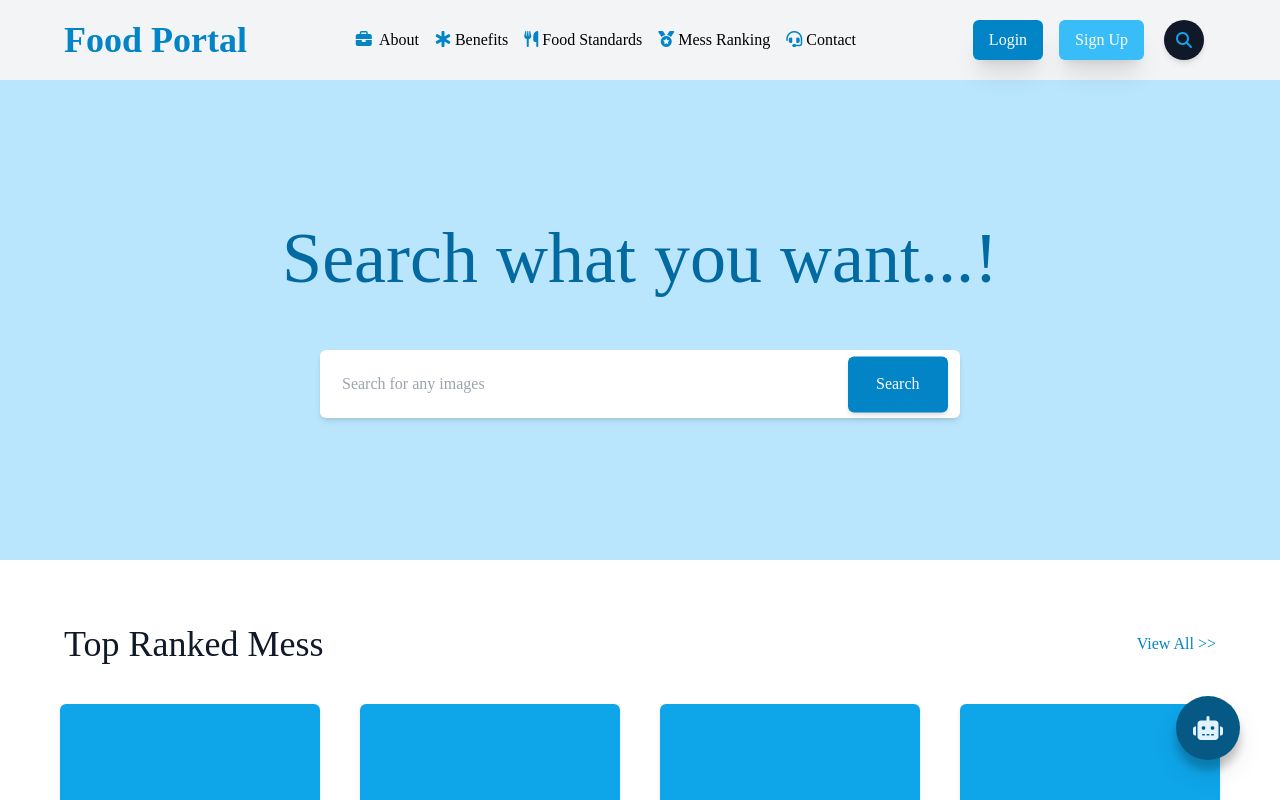
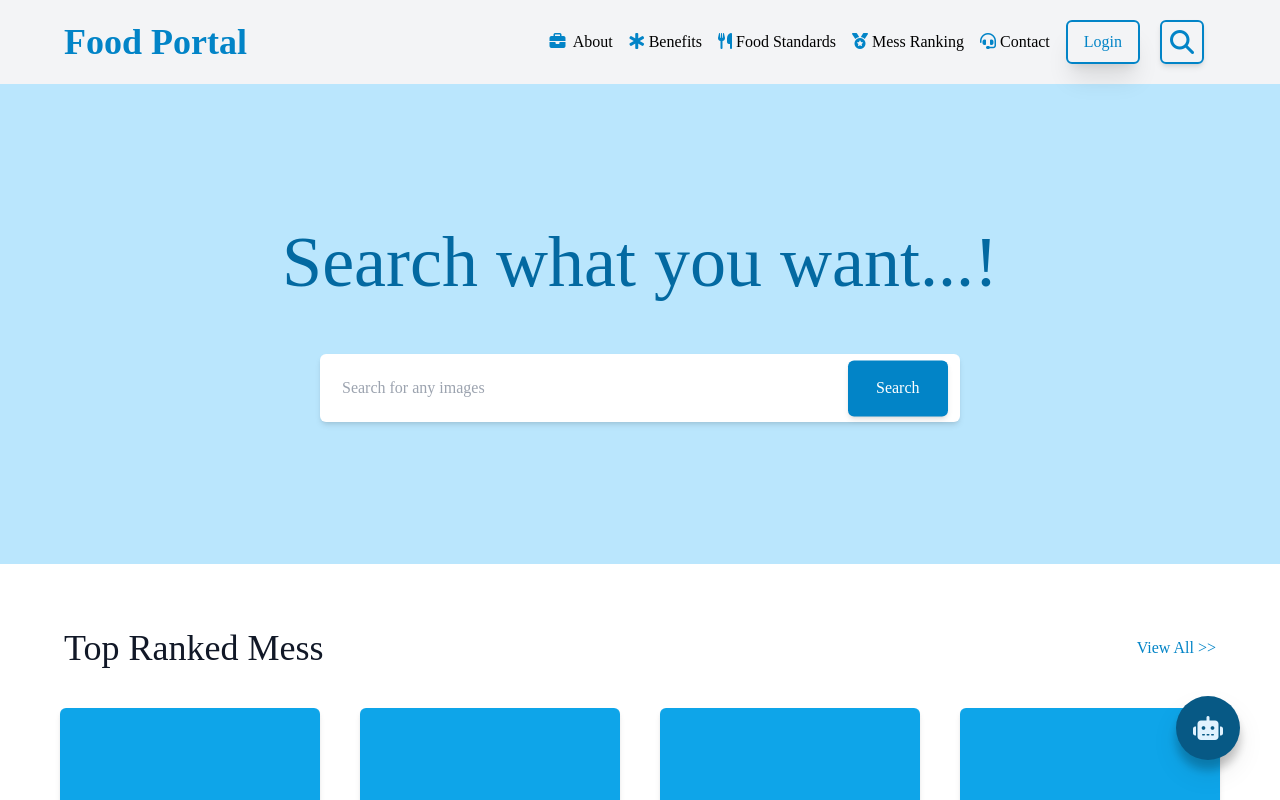
Before and after one commit to Youth-Avenue-2021/Food_Portal, a React (Create React App) app: page / in a window 1280 px wide. Shown: the top 800 px of the page. Built offline with nearby package versions, Linux system fonts and the light colour scheme; a web font is replaced by a local one.

Commit message:
Nav Links left aligned, SignUp button removed, buttons style tweaked

```diff
--- a/src/Components/Navbar.js
+++ b/src/Components/Navbar.js
@@ -8,6 +8,7 @@ const Navbar = () => {
           <Link to="/">
             <h2 className="text-4xl font-bold text-sky-600">Food Portal</h2>
           </Link>
+          <div className="flex items-center justify-center">
             <div className="flex flex-row items-center justify-center">
               {/* <a className="mx-2 text-base duration-200 hover:text-sky-500" href="https://youtube.com">
               <i className="mr-1 text-sky-600 fa-solid fa-square-pen"></i>Write a complain
@@ -47,16 +48,25 @@ const Navbar = () => {
                 <i className="mr-1 text-sky-600 fa-solid fa-headset"></i>Contact
               </a>
             </div>
-          <div className="flex items-center justify-center">
-            <a href="/login" className="px-4 py-2 mx-2 text-white duration-200 rounded-md shadow-xl bg-sky-600 hover:text-sky-600 hover:bg-white">
+            {/* <div className="flex items-center justify-center"> */}
+            {/* <a href="/login" className="px-4 py-2 mx-2 text-white duration-200 rounded-md shadow-xl bg-sky-600 hover:text-sky-600 hover:bg-white">
+              Login
+            </a> */}
+            <a href="/login" className="px-4 py-2 mx-2 text-sky-600 duration-200 rounded-md shadow-xl border-2 border-sky-600 hover:bg-sky-600 hover:text-white">
               Login
             </a>
-            <a href="/login" className="px-4 py-2 mx-2 text-white duration-200 rounded-md shadow-xl bg-sky-400 hover:text-sky-600 hover:bg-white">
+            {/* Add Signup Button below login page */}
+            {/* <a href="/login" className="px-4 py-2 mx-2 text-white duration-200 rounded-md shadow-xl bg-sky-400 hover:text-sky-600 hover:bg-white">
               Sign Up
-            </a>
-            <a href="/search" className="flex items-center justify-center w-10 h-10 mx-3 bg-gray-900 rounded-full shadow-md text-sky-500">
+            </a> */}
+            {/* !CHANGES #1 Search Button Style Changed
+            <a href="/search" className="flex items-center justify-center w-10 h-10 mx-3 bg-slate-50 rounded-full shadow-md text-sky-500">
+              <i className="fa-solid fa-magnifying-glass"></i>
+            </a> */}
+            <a href="/search" className="flex items-center justify-center w-10 py-2 px-5 mx-3 rounded-md shadow-md text-sky-600 text-2xl border-2 border-sky-600 hover:text-white hover:bg-sky-600">
               <i className="fa-solid fa-magnifying-glass"></i>
             </a>
+
           </div>
         </div>
       </header>
```
Also changed, not shown: 1 other file (tests, documents, lock files or other folders). Lines whose indentation alone changed are shown as unchanged.
